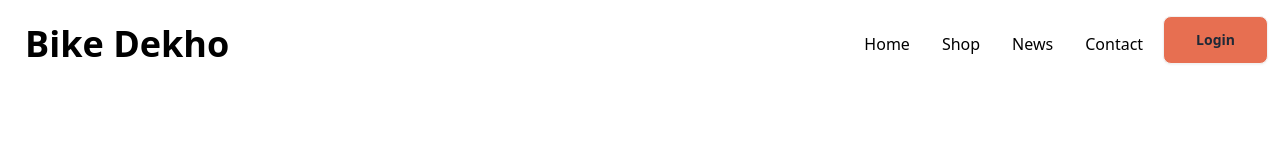
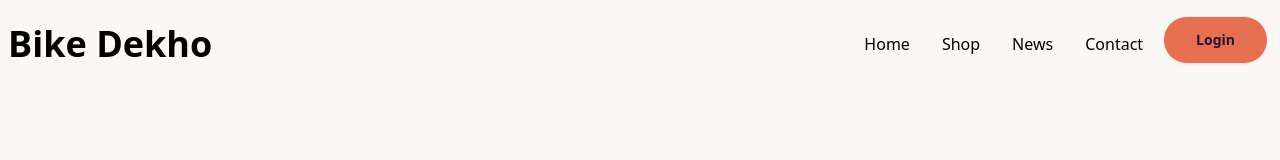
Before and after one commit to Eshrat-Jahan/Bike-zone-practice, a plain HTML site: page index.html in a window 1280 px wide. Drawn offline with nearby package versions, Linux system fonts and the light colour scheme.

Commit message:
second commit

```diff
--- a/index.html
+++ b/index.html
@@ -1,19 +1,23 @@
 <!DOCTYPE html>
 <html lang="en">
+
 <head>
   <meta charset="UTF-8">
   <meta name="viewport" content="width=device-width, initial-scale=1.0">
   <title>Biker Zone</title>
   <link href="https://cdn.jsdelivr.net/npm/daisyui@4.6.0/dist/full.min.css" rel="stylesheet" type="text/css" />
   <script src="https://cdn.tailwindcss.com"></script>
+  <html data-theme="cupcake"></html>
 
 </head>
+
 <body>
   <header class="md:container md:mx-auto">
+    <!-- Navigation Section  -->
     <nav>
       <div class="navbar bg-base-100 justify-between">
         <div>
-              <a class="btn btn-ghost text-black text-4xl font-bold">Bike Dekho</a>
+          <a class=" text-black text-4xl font-bold">Bike Dekho</a>
         </div>
         <div class="hidden lg:flex">
           <ul class="menu menu-horizontal px-1 ">
@@ -26,6 +30,10 @@
             <a class="btn bg-[#E76F51] px-8">Login</a>
         </div>
     </nav>
+    <!-- Banner Section -->
+    <section>
+
+    </section>
   </header>
   <main class="md:container md:mx-auto">
 
@@ -34,4 +42,5 @@
 
   </footer>
 </body>
+
 </html>
--- a/tailwind.config.js
+++ b/tailwind.config.js
@@ -1,8 +1,6 @@
-/** @type {import('tailwindcss').Config} */
 module.exports = {
-    content: ["./src/**/*.{html,js}"],
-    theme: {
-      extend: {},
+    //...
+    daisyui: {
+      themes: ["light"],
     },
-    plugins: [],
   }
```
Lines whose indentation alone changed are shown as unchanged.
